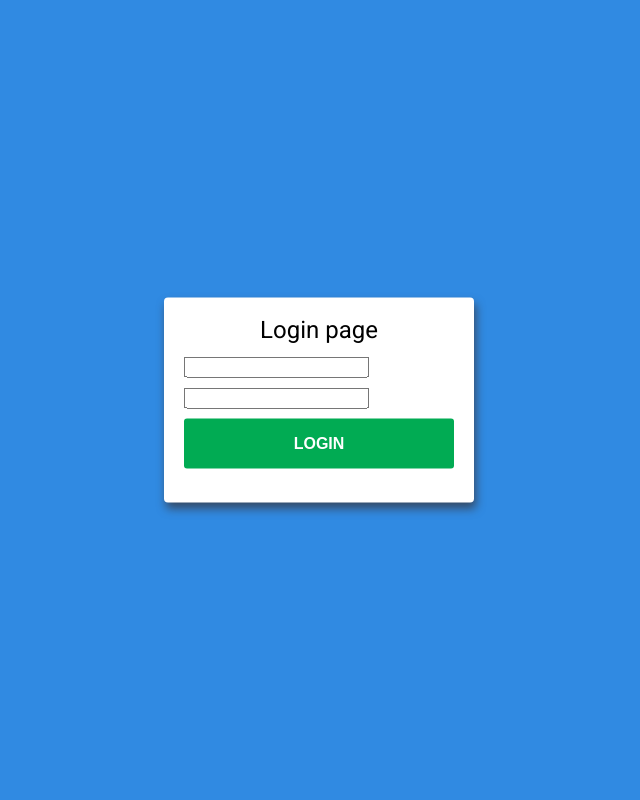
After one commit to piterskikhsa/django_auth_test, a Django app: page /login/ in a window 1280 px wide. The commit adds this page. Shown: the whole page, without its empty margins (321-961 px from the left). Run offline with Django 3.2, Linux system fonts and the light colour scheme.

Commit message:
fix form field add login page

```diff
--- a/core/settings.py
+++ b/core/settings.py
@@ -11,7 +11,7 @@ SECRET_KEY = os.getenv('SECRET_KEY', 'some_key')
 
 DEBUG = os.getenv('DEBUG', False)
 
-SITE_HOST = os.getenv('SITE_HOST', '')
+SITE_HOST = os.getenv('SITE_HOST', 'localhost')
 
 ALLOWED_HOSTS = [SITE_HOST]
 
--- a/simpleapp/static/css/style.css
+++ b/simpleapp/static/css/style.css
@@ -31,7 +31,11 @@ html, body, div, span, applet, object, iframe, h1, h2, h3, h4, h5, h6, p, blockq
 
   a { text-decoration: none; }
   a:hover { text-decoration: underline; }
-
+  .alert {}
+  .alert-danger{
+      color: red;
+      margin-bottom: 10px;
+  }
   .separate {
     padding: 15px 0;
     text-align: center;
@@ -88,7 +92,32 @@ html, body, div, span, applet, object, iframe, h1, h2, h3, h4, h5, h6, p, blockq
     height: 12px;
     margin-right: 6px;
 }
+.content {
+    background-size: cover;
+    background-color: #308ae2;
 
+    width: 100%;
+    height: 100vh;
+    overflow: hidden;
+    position: relative;
+}
+.content__wrapper {
+    position: relative;
+    background-color: #fff;
+    border-radius: 4px;
+    padding: 20px 20px;
+    width: 20%;
+    min-width: 310px;
+    margin: auto;
+    top: 50%;
+    transform: translateY(-50%);
+    box-shadow: 2px 6px 10px #364b67;
+}
+.content__wrapper h1 {
+    margin-bottom: 15px;
+    font-size: 24px;
+    text-align: center;
+}
 .checkin {
     background: url('../img/bg.png') no-repeat center;
     background-size: cover;
@@ -134,6 +163,7 @@ html, body, div, span, applet, object, iframe, h1, h2, h3, h4, h5, h6, p, blockq
     border-radius: 3px;
     padding: 10px 16px;
     padding-left: 50px;
+    z-index: 1;
 }
 .checkin-form__input:focus ~ .checkin-form__label, .checkin-form__input:valid ~ .checkin-form__label {
     opacity: 0;
@@ -154,7 +184,7 @@ html, body, div, span, applet, object, iframe, h1, h2, h3, h4, h5, h6, p, blockq
     top: 50%;
     transform: translateY(-50%);
     transition: opacity 0.3s;
-    pointer-events: 1;
+    z-index: 0;
 }
 
 .checkin-form__input[type='checkbox'] {
--- a/simpleapp/static/js/scripts.js
+++ b/simpleapp/static/js/scripts.js
@@ -1,26 +1,26 @@
-document.addEventListener("DOMContentLoaded",function(){
-    var password = document.getElementById("passw"),
-        confirm_password = document.getElementById("passw-c");
+// document.addEventListener("DOMContentLoaded",function(){
+//     var password = document.getElementById("password1"),
+//         confirm_password = document.getElementById("password2");
 
-function validatePassword(){
-  if(password.value === confirm_password.value && password.value != '') {
-    if (confirm_password.classList.contains('warning')){
-        confirm_password.classList.remove('warning');
-    }
-    password.classList.add('success')
-    confirm_password.classList.add('success')
-  } else {
-        confirm_password.classList.add('warning');
-        if (confirm_password.classList.contains('success')){
-            confirm_password.classList.remove('success');
-            if (password.classList.contains('success')){
-                password.classList.remove('success');
-            }
-        }
-  }
-}
+// function validatePassword(){
+//   if(password.value === confirm_password.value && password.value != '') {
+//     if (confirm_password.classList.contains('warning')){
+//         confirm_password.classList.remove('warning');
+//     }
+//     password.classList.add('success')
+//     confirm_password.classList.add('success')
+//   } else {
+//         confirm_password.classList.add('warning');
+//         if (confirm_password.classList.contains('success')){
+//             confirm_password.classList.remove('success');
+//             if (password.classList.contains('success')){
+//                 password.classList.remove('success');
+//             }
+//         }
+//   }
+// }
 
-password.addEventListener('keyup', validatePassword)
-confirm_password.addEventListener('keyup', validatePassword)
+// password.addEventListener('keyup', validatePassword)
+// confirm_password.addEventListener('keyup', validatePassword)
 
-});
+// });
--- /dev/null
+++ b/simpleapp/templates/registration/login.html
@@ -0,0 +1,26 @@
+{% extends 'base.html' %}
+{% load static %}
+{% block title %}Login page{% endblock %}
+
+{% block content %}
+    <section class="content">
+        <div class="content__wrapper">
+            <h1>Login page</h1>
+            <form method="post" class="checkin-form">
+            {% csrf_token %}
+            {% for field in form %}
+                <div class="checkin-form__group">
+                    {{ field }}
+                </div>
+                {% for error in field.errors %}
+                    <div class="alert alert-danger">
+                        <strong>{{ error|escape }}</strong>
+                    </div>
+                {% endfor %}
+            {% endfor %}
+
+            <input class="checkin-form__btn" type="submit" value="Login">
+        </form>
+        </div>
+    </section>
+{% endblock %}
--- a/simpleapp/urls.py
+++ b/simpleapp/urls.py
@@ -7,5 +7,6 @@ app_name = 'simple_app'
 urlpatterns = [
     path('sign-up/', views.sign_up, name='sign_up'),
     path('logout/', auth_views.LogoutView.as_view(), name='logout'),
+    path('login/', auth_views.LoginView.as_view(), name='login'),
     path('', views.index, name='index'),
 ]
--- a/simpleapp/views.py
+++ b/simpleapp/views.py
@@ -17,7 +17,7 @@ def sign_up(request):
             return redirect('simple_app:index')
     else:
         form = SingUpForm()
-    return render(request, 'signup-page.html', {'form': form})
+    return render(request, 'registration/signup-page.html', {'form': form})
 
 
 @login_required(login_url='simple_app:sign_up')
```
Also changed, not shown: simpleapp/templates/home-page.html (+6 -4 lines), simpleapp/templates/registration/signup-page.html (added, +63 -0 lines), simpleapp/templates/signup-page.html (deleted, +0 -92 lines).
